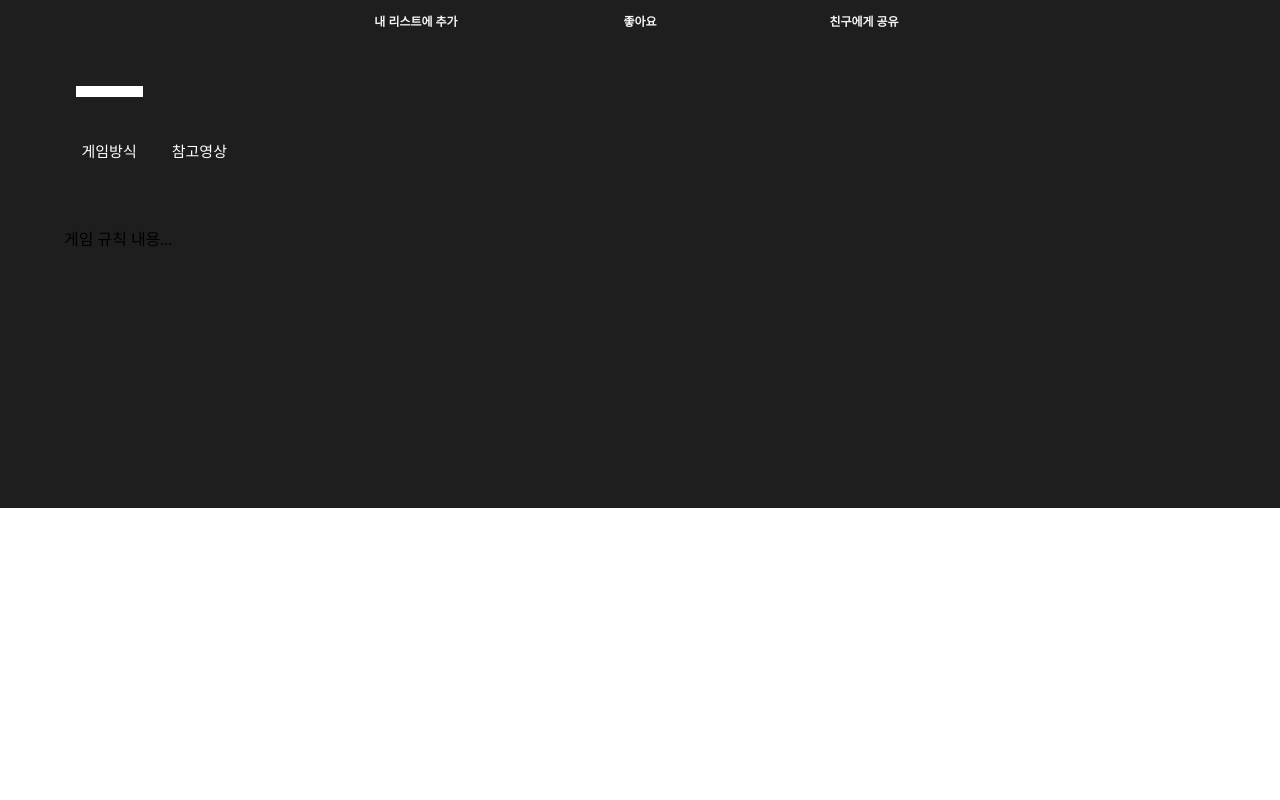
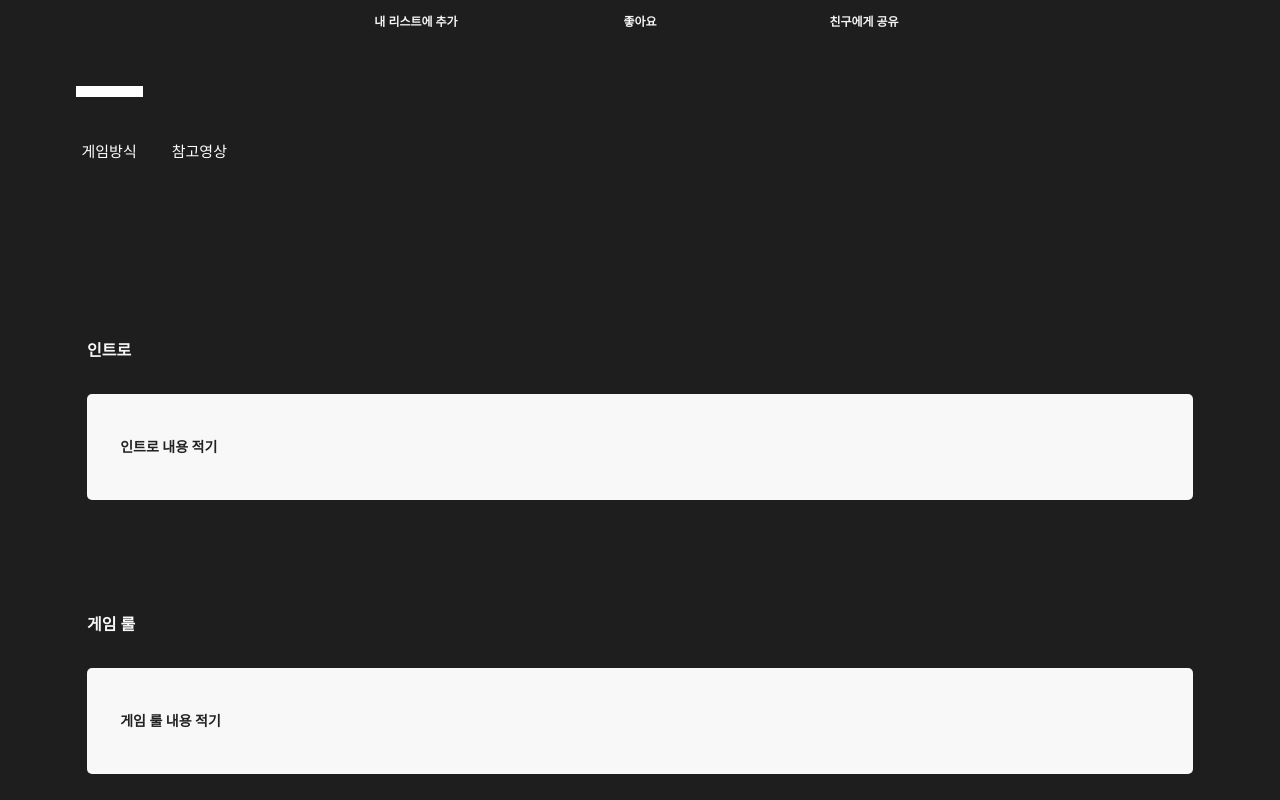
Before and after one commit to haeundae-triangle/hongsam-FE, a React (Create React App) app: page /GameDetail in a window 1280 px wide. Shown: the part 533-1333 px from the top of the page. Before the commit the page ends 1041 px from the top, so only its background shows below. Built offline with nearby package versions, Linux system fonts and the light colour scheme.

Commit message:
Feat : 개별 게임 상세 페이지 게임방식 컴포넌트 구현

```diff
--- /dev/null
+++ b/src/components/GameRules.jsx
@@ -0,0 +1,60 @@
+import React from 'react';
+import styled from 'styled-components'
+
+export const GameRules = () => {
+
+  return (
+    <Container>
+      <IntroContainer>
+        <H3>인트로</H3>
+        <ContentsContainer>
+          <H4>인트로 내용 적기</H4>
+        </ContentsContainer>
+      </IntroContainer>
+      <RulesContainer>
+        <H3>게임 룰</H3>
+        <ContentsContainer>
+          <H4>게임 룰 내용 적기</H4>
+        </ContentsContainer>
+      </RulesContainer>
+    </Container>
+  );
+};
+
+const Container = styled.div`
+  width: 96%;
+  height: auto;
+  margin: 0 2%;
+`;
+
+const IntroContainer = styled.div`
+  width: 100%;
+  height: auto;
+`
+
+const RulesContainer = styled.div`
+  width: 100%;
+  height: auto;
+`
+
+const H3 = styled.h3`
+  color: #f8f8f8;
+  font-size: 16px;
+  margin: 10% 0 3% 0;
+`
+
+const ContentsContainer = styled.div`
+  display: flex;
+  flex-direction: column;
+  justify-content: center;
+  height: auto;
+  padding: 1% 3% 4% 3%;
+  background-color: #f8f8f8;
+  border-radius: 5px;
+`
+
+const H4 = styled.h4`
+  color: #222222;
+  font-size: 14px;
+  margin: 3% 0 0 0;
+`
--- a/src/pages/GameDetail.js
+++ b/src/pages/GameDetail.js
@@ -4,6 +4,7 @@ import styled from 'styled-components'
 import { AiOutlinePlus, AiOutlineHeart, AiOutlineShareAlt } from 'react-icons/ai';
 
 import ToolbarTopSide from "../components/ToolbarTopside";
+import { GameRules } from '../components/GameRules';
 
 
 const GameDetail = () => {
@@ -38,7 +39,7 @@ const GameDetail = () => {
       <TabButton onClick={() => setSelected('media')} selected={selected === 'media'}>참고영상</TabButton>
       {/* 조건부 렌더링 */}
       {selected === 'rule' ? (
-        <GameRules>게임 규칙 내용...</GameRules>
+        <GameRules />
       ) : (
         <GameMedia>게임 미디어 내용...</GameMedia>
       )}
@@ -124,11 +125,6 @@ const TabButton = styled.button`
 `;
 
 
-
-const GameRules = styled.div`
-  height: 20vw;
-`
-
 const GameMedia = styled.div`
   height: 20vw;
 `
```
